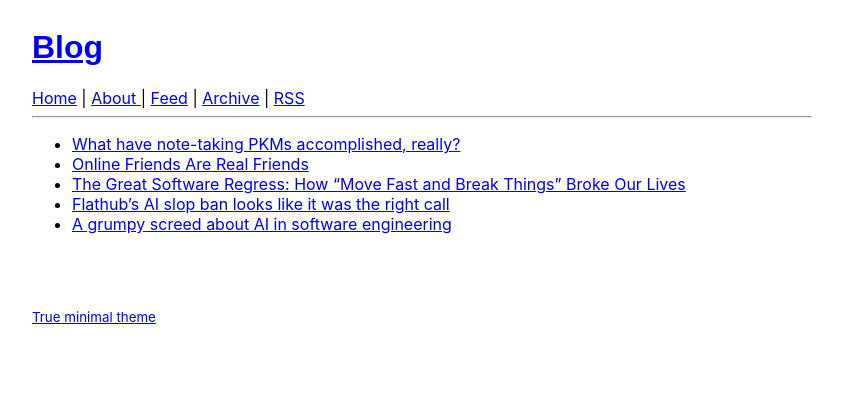
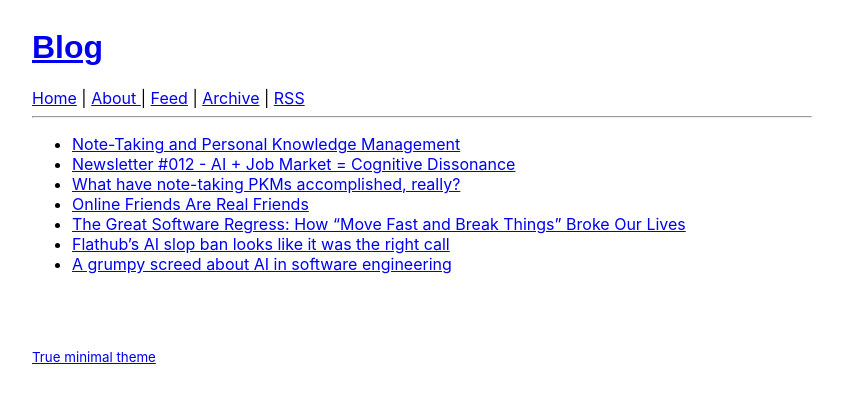
Before and after one commit to bachmeil/the-blog, a Jekyll site: the page built from feed.md, in a window 1280 px wide. Shown: the top 403 px of the page, without its empty margins (218-1061 px from the left). Built offline with Jekyll 4.4.1, drawn with Linux system fonts in a browser that asks for light colours.

Commit message:
Add to feed

```diff
--- a/feed.md
+++ b/feed.md
@@ -3,6 +3,8 @@ layout: default
 title: An arbitrary feed of posts and pages
 ---
 
+- [Note-Taking and Personal Knowledge Management](https://unattributed.cc/note-taking-and-personal-knowledge-management)
+- [Newsletter #012 - AI + Job Market = Cognitive Dissonance](https://technically-good.ca/newsletter/012-2026-07-18/)
 - [What have note-taking PKMs accomplished, really?](https://brennan.day/what-have-note-taking-pkms-accomplished-really/)
 - [Online Friends Are Real Friends](https://blog.absurdpirate.com/online-friends-are-real-friends/)
 - [The Great Software Regress: How "Move Fast and Break Things" Broke Our Lives](https://imdanielkendall.com/the-great-software-regress-how-move-fast-and-break-things-broke-our-lives/)
```
